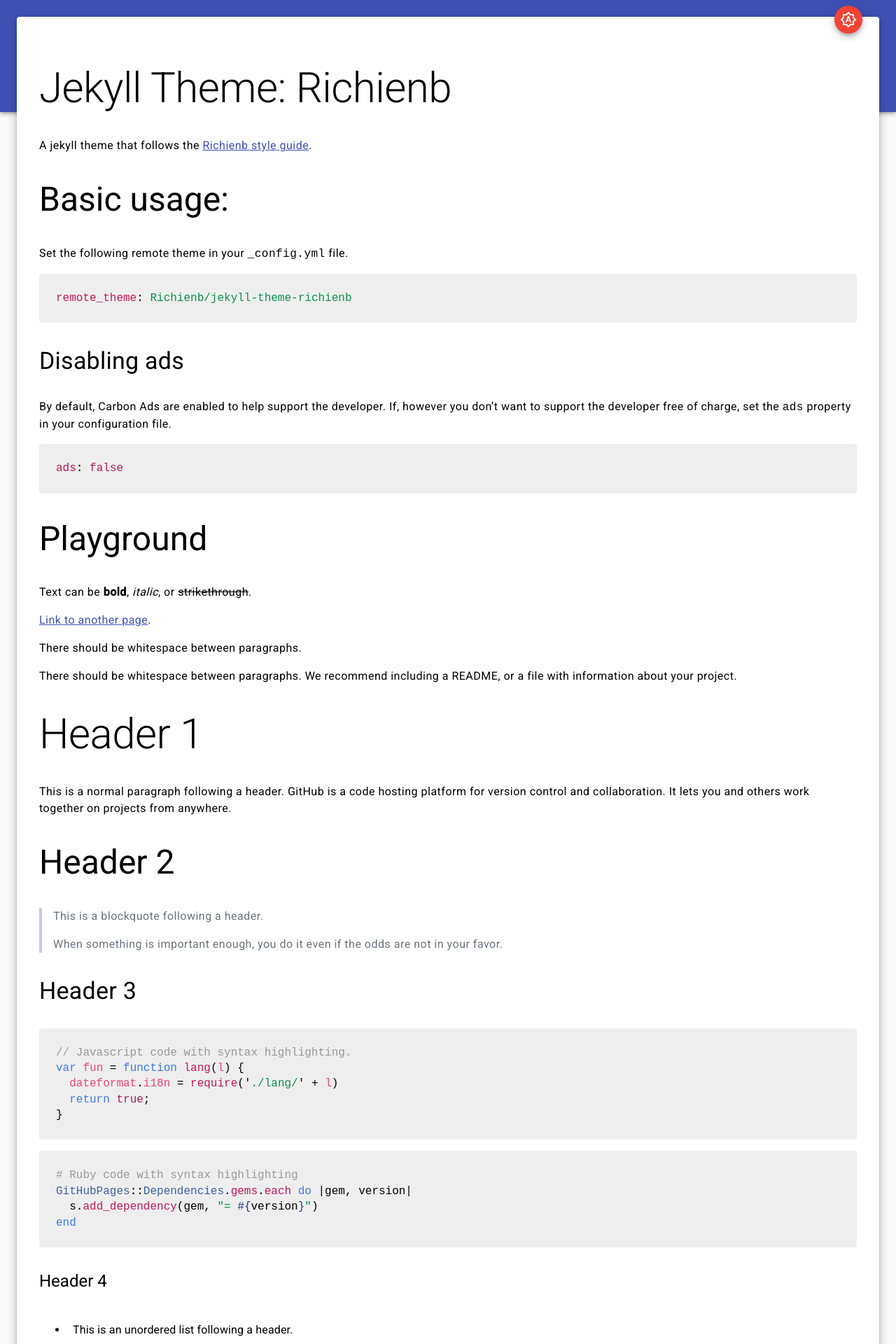
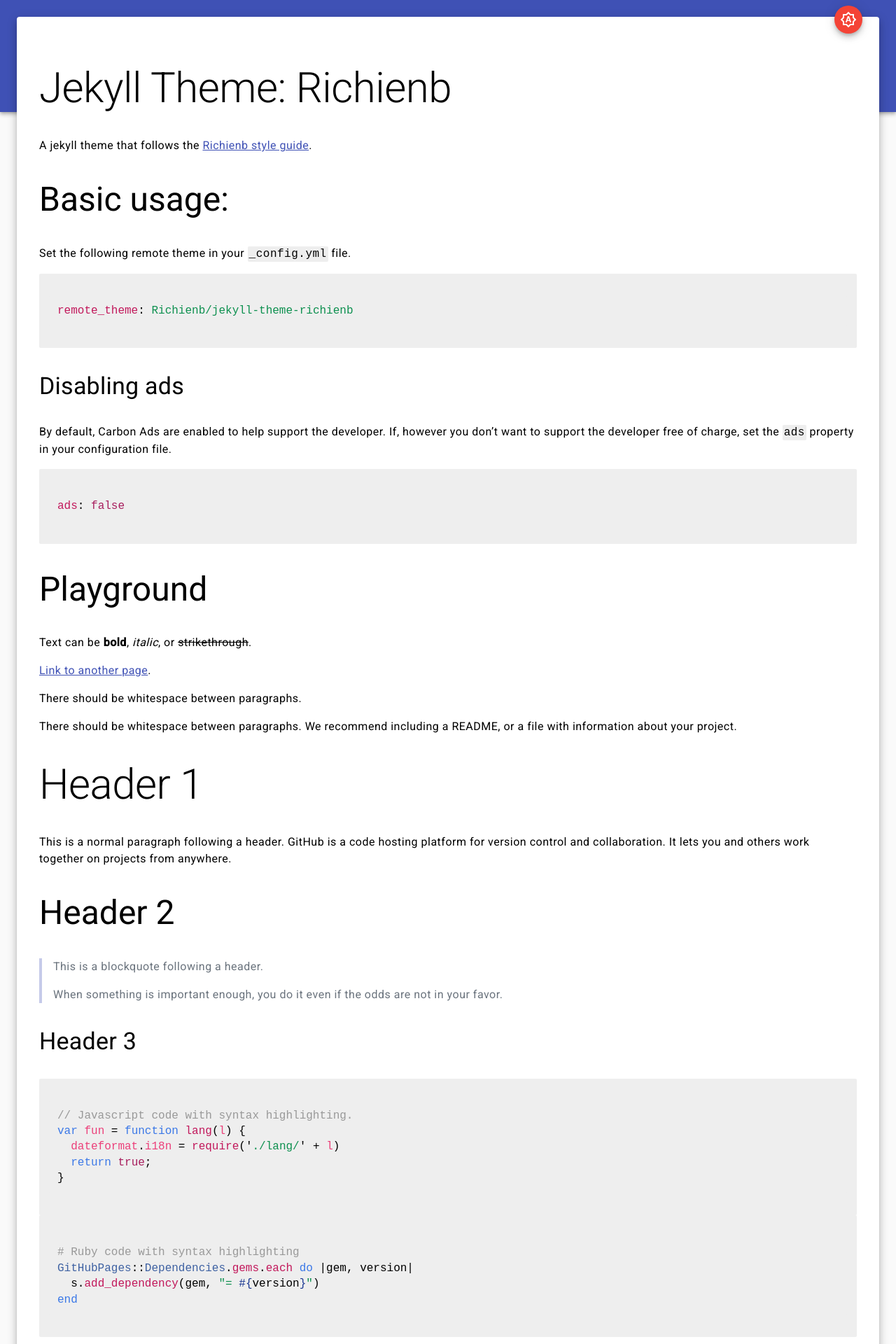
Before and after one commit to Richienb/jekyll-theme-richienb, a Jekyll site: the page built from README.md, in a window 1280 px wide. Shown: the top 1920 px of the page at 70% size. Built offline with Jekyll 4.4.1, drawn with Linux system fonts in a browser that asks for light colours; our own code applies the rules of GitHub Pages for plain Markdown files; comment, search, counter and statistics services are not loaded.

Commit message:
Code blocks support

```diff
--- a/_includes/styles.sass
+++ b/_includes/styles.sass
@@ -50,7 +50,7 @@ body
       // Set default link colour
       color: #3f51b5
 
-    \::selection
+    ::selection
       // Set selection colour
       background-color: #3f51b5
       color: white
@@ -117,7 +117,7 @@ body
     --mdc-theme-text-secondary-on-background: white
     --mdc-theme-text-icon-on-background: white
 
-    .highlight
+    .highlight, .highlighter-rouge
       // Darken highlight background
       background-color: #181818
 
@@ -144,7 +144,7 @@ body
       // Lighten link colour
       color: #5c6bc0
 
-    \::selection
+    ::selection
       // Lighten selection colour
       background-color: #c5cae9
       color: black
@@ -480,6 +480,11 @@ $codehilite-whitespace: transparent
 
 pre.highlight
   margin: 0
+
+.highlighter-rouge
+    background-color: #eeeeee
+    padding: 2px
+    border-radius: 2px
 
 /*!
  * Material Components for the Web
```
